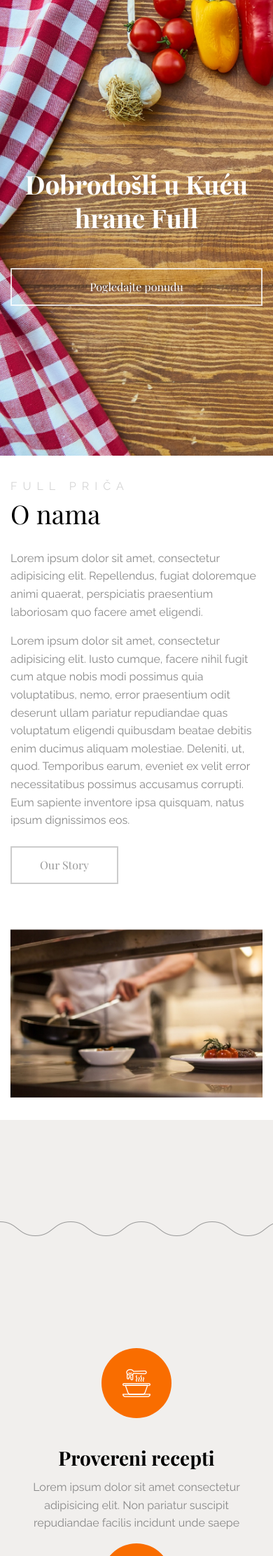
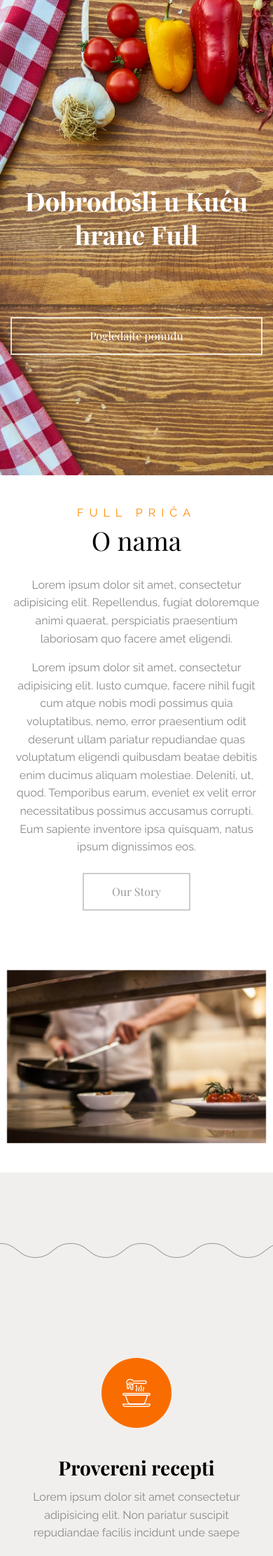
Before and after one commit to cds-dev/kuca-hrane-full, a PHP site: page / in a window 390 px wide; the page is wider, and only the part inside the window is pictured. Shown: the part 107-2330 px from the top of that part at 70% size. Run offline with PHP 8.4, Linux system fonts and the light colour scheme; some libraries are stand-ins or nearby versions; some web fonts are replaced.

Commit message:
edited header

```diff
--- a/css/style.css
+++ b/css/style.css
@@ -126,24 +126,31 @@ h1, h2, h3, h4, h5,
     .ftco-navbar-light.scrolled .navbar-brand {
       color: #000; }
 
-.navbar-brand {
-  color: #030303 !important;
-  font-weight: 900;
+.logo-img {
+  width: 90px;
+  /*margin-top: -3px;*/
+  border: 5px double darkorange;
   background: white;
-  padding: 5px;
-  text-transform: uppercase;
-  letter-spacing: .1em; }
+
+}
 
 .bg-image, .ftco-cover {
   background-size: cover;
   background-repeat: no-repeat; }
 
 .ftco-cover {
-  background-position: 30% 25%; }
+  background-position: 30% 15%; }
 
-  .ftco-heading {
-    margin-top: 90px;
+.ftco-heading {
+  margin-top: 70px;
+}
+
+@media (max-width: 550px){
+  .ftco-cover {
+    background-position: 40% 95%;
   }
+}
+
   .ftco-cover .ftco-heading {
     font-size: 75px;
     line-height: 1.34;
@@ -228,12 +235,12 @@ h1, h2, h3, h4, h5,
 .bg-light {
   background: #f1efed !important; }
 
-.ftco-custom-gutters {
+/*.ftco-custom-gutters {
   margin-left: -10px;
-  margin-right: -10px; }
+  margin-right: -10px; }*/
   .ftco-custom-gutters [class*=col-] {
-    padding-left: 5px;
-    padding-right: 5px;
+    padding-left: 17px;
+    padding-right: 17px;
     margin-bottom: 5px; }
     .ftco-custom-gutters [class*=col-] .ftco-thumbnail {
       display: block;
@@ -399,7 +406,9 @@ textarea.form-control {
 
 .ftco-animate {
   opacity: 0;
-  visibility: hidden; }
+  visibility: hidden;
+  text-align: center !important;
+  padding: 10px; }
 
 .bg-primary {
   background: #F96D00 !important; }
@@ -415,6 +424,10 @@ textarea.form-control {
   color: #d4d4d4;
   font-family: "Raleway", sans-serif;
   font-weight: 300; }
+
+.ftco-sub-title {
+  color: darkorange !important;
+}
 
 .ftco-section .ftco-primary-title {
   margin-top: 0;
@@ -432,11 +445,62 @@ textarea.form-control {
         #section-about .img img {
           max-width: 100%; } }
 
+.services-section {
+  background: url("../images/curve_line.png") repeat-x bottom left;
+}
+
+.dummy-services-section {
+  height: 30px;
+}
+
+.custom-icon {
+  font-size: 70px;
+  color: #fdb44b;
+}
+
+.feature-icon .icon {
+  text-align: center;
+  height: 100px;
+  width: 100px;
+  border-radius: 50%;
+  display: inline-block;
+  position: relative;
+  margin-bottom: 30px;
+  background: #F96D00;
+}
+
+.feature-icon .icon > span {
+  color: #fff;
+  font-size: 40px;
+  position: absolute;
+  top: 50%;
+  left: 50%;
+  -webkit-transform: translate(-50%, -50%);
+  -ms-transform: translate(-50%, -50%);
+  transform: translate(-50%, -50%);
+}
+
+.section {
+  padding: 4.4em 0;
+}
+
 #section-offer {
   padding: 3em 0; }
 
+@media (max-width: 550px) {
+  #section-offer {
+    padding: 1.4em 0;
+  }
+}
+
 .ftco-section {
-  padding: 5.5em 0; }
+  padding: 4em 0; }
+
+@media (max-width: 550px) {
+  .ftco-section {
+    padding: 2.8em 0;
+  }
+}
 
 .ftco-bg-dark {
   background: #3c312e; }
@@ -605,12 +669,19 @@ textarea.form-control {
 .mapouter {
   position:relative;
   text-align:right;
-  height:400px;width:1519px;
+  height: 400px;
+  width: 100%;
 }
 .gmap_canvas {
-  overflow:hidden;
-  background:none!important;
-  height:400px;width:1519px;
+  overflow: hidden;
+  background: none !important;
+  height: 400px;
+  width: 100%;
+}
+
+.i-map {
+  width: 100%;
+  height: 400px;
 }
 
 #reservationModal .close {
@@ -775,55 +846,3 @@ textarea.form-control {
   100% {
     stroke-dasharray: 89, 200;
     stroke-dashoffset: -136px; } }
-
-/*///////////////////////////////////////////////////////////*/
-          /*SA DRUGOG SAJTA*/
-/*///////////////////////////////////////////////////////////*/
-
-/*body {
-  background: #fff;
-  font-family: "Open Sans", cursive;
-  font-size: 16px;
-  line-height: 1.8;
-  font-weight: 300;
-  color: #999999;
-}*/
-
-.services-section {
-  background: url("../images/curve_line.png") repeat-x bottom left;
-}
-
-.dummy-services-section {
-  height: 30px;
-}
-
-.custom-icon {
-  font-size: 70px;
-  color: #fdb44b;
-}
-
-.feature-icon .icon {
-  text-align: center;
-  height: 100px;
-  width: 100px;
-  border-radius: 50%;
-  display: inline-block;
-  position: relative;
-  margin-bottom: 30px;
-  background: #F96D00;
-}
-
-.feature-icon .icon > span {
-  color: #fff;
-  font-size: 40px;
-  position: absolute;
-  top: 50%;
-  left: 50%;
-  -webkit-transform: translate(-50%, -50%);
-  -ms-transform: translate(-50%, -50%);
-  transform: translate(-50%, -50%);
-}
-
-.section {
-  padding: 7em 0;
-}
--- a/index.html
+++ b/index.html
@@ -24,8 +24,10 @@
 
 <body data-spy="scroll" data-target="#ftco-navbar" data-offset="200">
     <nav class="navbar navbar-expand-lg navbar-dark ftco_navbar bg-dark ftco-navbar-light" id="ftco-navbar">
-        <div class="container">
-            <a class="navbar-brand" href="index.html">LOGO</a>
+        <div class="container text-center">
+            <a class="navbar-brand p-0" href="index.html">
+                <img class="img-fluid logo-img" src="images/full-11.png" alt="full logo">
+            </a>
             <button class="navbar-toggler" type="button" data-toggle="collapse" data-target="#ftco-nav" aria-controls="ftco-nav" aria-expanded="false" aria-label="Toggle navigation">
                 <span class="oi oi-menu"></span>
             </button>
@@ -35,7 +37,7 @@
                     <li class="nav-item"><a href="#section-about" class="nav-link text-center">O nama</a></li>
                     <li class="nav-item"><a href="#section-offer" class="nav-link text-center">Akcije i Promocije</a></li>
                     <li class="nav-item"><a href="#section-menu" class="nav-link text-center">Ponuda</a></li>
-                    <li class="nav-item"><a href="#section-gallery" class="nav-link text-center">Galerija</a></li>
+                    <!-- <li class="nav-item"><a href="#section-gallery" class="nav-link text-center">Galerija</a></li> -->
                     <li class="nav-item"><a href="#section-contact" class="nav-link text-center">Kontakt</a></li>
                 </ul>
             </div>
@@ -46,10 +48,11 @@
     <section class="ftco-cover" style="background-image: url(images/bg_31.jpg);" id="section-home">
         <div class="container">
             <div class="row align-items-center justify-content-center text-center ftco-vh-100">
-                <div class="col-md-12">
+                <div class="col-md-12 mt-5">
                     <h1 class="ftco-heading ftco-animate mb-3">Dobrodošli u Kuću hrane Full</h1>
                     <h2 class="h5 ftco-subheading mb-5 ftco-animate"><!-- by  --></h2>
-                    <p><a href="https://free-template.co/" target="_blank" class="btn btn-outline-white btn-lg ftco-animate" data-toggle="modal" data-target="#reservationModal">Pogledajte ponudu</a></p>
+                    <!-- <p><a href="https://free-template.co/" target="_blank" class="btn btn-outline-white btn-lg ftco-animate" data-toggle="modal" data-target="#reservationModal">Pogledajte ponudu</a></p> -->
+                    <p><a id="ponuda-link-header" href="#section-menu" target="_blank" class="btn btn-outline-white btn-lg ftco-animate">Pogledajte ponudu</a></p>
                 </div>
             </div>
         </div>
@@ -68,7 +71,7 @@
                 </div>
                 <div class="col-lg-1"></div>
                 <div class="col-lg-6 ftco-animate img" data-animate-effect="fadeInRight">
-                    <img src="images/o-nama1.jpg" alt="brašnjave ruke">
+                    <img src="images/o-nama1.jpg" alt="kuvar u kuhinji">
                 </div>
             </div>
         </div>
@@ -79,50 +82,50 @@
         <div class="dummy-services-section services-section mt-5"></div>
         <div class="container-fluid">
             <!-- icon-services-area -->
-            <div class="section mt-5">
+            <div class="section mt-4">
                 <!-- <div class="container-fluid"> -->
                 <div class="row">
                     <div class="col-lg-6 col-xl-3" data-aos="fade-up">
                         <div class="media feature-icon d-block text-center">
-                            <div class="icon">
+                            <div class="icon mt-5">
                                 <span class="flaticon-soup"></span>
                             </div>
                             <div class="media-body">
                                 <h3>Provereni recepti</h3>
-                                <p>Lorem ipsum dolor sit amet consectetur adipisicing elit. Non pariatur suscipit repudiandae facilis incidunt unde saepe</p>
+                                <p class="pb-3">Lorem ipsum dolor sit amet consectetur adipisicing elit. Non pariatur suscipit repudiandae facilis incidunt unde saepe</p>
                             </div>
                         </div>
                     </div>
                     <div class="col-lg-6 col-xl-3" data-aos="fade-up" data-aos-delay="100">
                         <div class="media feature-icon d-block text-center">
-                            <div class="icon">
+                            <div class="icon mt-5">
                                 <span class="flaticon-vegetables"></span>
                             </div>
                             <div class="media-body">
                                 <h3>Sveži sastojci</h3>
-                                <p>Lorem ipsum dolor sit amet consectetur adipisicing elit. Non pariatur suscipit repudiandae facilis incidunt unde saepe</p>
+                                <p class="pb-3">Lorem ipsum dolor sit amet consectetur adipisicing elit. Non pariatur suscipit repudiandae facilis incidunt unde saepe</p>
                             </div>
                         </div>
                     </div>
                     <div class="col-lg-6 col-xl-3" data-aos="fade-up" data-aos-delay="300">
                         <div class="media feature-icon d-block text-center">
-                            <div class="icon">
+                            <div class="icon mt-5">
                                 <span class="flaticon-pancake"></span>
                             </div>
                             <div class="media-body">
                                 <h3>Ukusi za svakoga</h3>
-                                <p>Lorem ipsum dolor sit amet consectetur adipisicing elit. Non pariatur suscipit repudiandae facilis incidunt unde saepe</p>
+                                <p class="pb-3">Lorem ipsum dolor sit amet consectetur adipisicing elit. Non pariatur suscipit repudiandae facilis incidunt unde saepe</p>
                             </div>
                         </div>
                     </div>
                     <div class="col-lg-6 col-xl-3" data-aos="fade-up" data-aos-delay="500">
                         <div class="media feature-icon d-block text-center">
-                            <div class="icon">
+                            <div class="icon mt-5">
                                 <span class="flaticon-tray"></span>
                             </div>
                             <div class="media-body">
                                 <h3>Besplatna dostava?</h3>
-                                <p>Lorem ipsum dolor sit amet consectetur adipisicing elit. Non pariatur suscipit repudiandae facilis incidunt unde saepe</p>
+                                <p class="pb-3">Lorem ipsum dolor sit amet consectetur adipisicing elit. Non pariatur suscipit repudiandae facilis incidunt unde saepe</p>
                             </div>
                         </div>
                     </div>
@@ -135,7 +138,7 @@
 
         <div class="container-fluid">
             <div class="row" id="section-offer">
-                <div class="col-md-12 text-center my-5 pt-5 ftco-animate">
+                <div class="col-md-12 text-center my-5 pt-2 ftco-animate">
                     <h4 class="ftco-sub-title">promocije i akcije</h4>
                     <h2 class="display-4">Nesto super &amp; nemam pojma</h2>
                     <div class="row justify-content-center">
@@ -314,7 +317,7 @@
                                         <img class="mr-3" src="images/menu_1.jpg" class="img-fluid" alt="">
                                         <div class="media-body">
                                             <h5 class="mt-0">Goveđi gulaš 350g + Pire 250g</h5>
-                                            <p><!-- Lorem ipsum dolor sit amet, consectetur adipisicing elit. Facere ratione veritatis pariatur atque, mollitia illo. --></p>
+                                            <p>Lorem ipsum dolor sit amet, consectetur adipisicing elit. Facere ratione veritatis pariatur atque, mollitia illo.</p>
                                             <h6 class="text-primary menu-price">450.00</h6>
                                         </div>
                                     </div>
@@ -1100,7 +1103,9 @@
     </section>
     <!-- END section -->
 
-    <section class="ftco-section" id="section-gallery">
+    <!-- <div class="dummy-services-section services-section mt-3 mb-5"></div> -->
+
+    <!-- <section class="ftco-section" id="section-gallery">
         <div class="container">
             <div class="row ftco-custom-gutters">
                 <div class="col-md-12 text-center mb-5 ftco-animate">
@@ -1143,17 +1148,17 @@
                 </div>
             </div>
         </div>
-    </section>
+    </section> -->
     <!-- END section -->
 
     <section class="ftco-section bg-light" id="section-contact">
         <div class="container">
             <div class="row">
-                <div class="col-md-12 text-center mb-5 ftco-animate">
+                <div class="col-md-12 text-center mb-5 mx-4 ftco-animate">
                     <h2 class="display-4">Kontakt</h2>
                     <div class="row justify-content-center">
                         <div class="col-md-7">
-                            <p class="lead">Lorem ipsum dolor sit amet, consectetur adipisicing elit. Sunt, hic ipsa ducimus minus asperiores unde quod aperiam sint totam suscipit!</p>
+                            <p class="lead px-3">Lorem ipsum dolor sit amet, consectetur adipisicing elit. Sunt, hic ipsa ducimus minus asperiores unde quod aperiam sint totam suscipit!</p>
                         </div>
                     </div>
                 </div>
@@ -1180,12 +1185,19 @@
         </div>
     </section>
     <!-- <div id="map"></div> -->
-    <div class="mapouter">
-        <div class="gmap_canvas">
-            <iframe class="p-3" width="1519" height="400" id="gmap_canvas" src="https://maps.google.com/maps?q=deska%C5%A1eva%204&t=&z=17&ie=UTF8&iwloc=&output=embed" frameborder="0" scrolling="no" marginheight="0" marginwidth="0"></iframe>
-            <a href="https://www.crocothemes.net"></a>
+    <div class="container-fluid">
+        <div class="row">
+            <div class="col-12 p-0">
+                <div class="mapouter">
+                    <div class="gmap_canvas">
+                        <iframe class="i-map p-0 p-md-3" id="gmap_canvas" src="https://maps.google.com/maps?q=deska%C5%A1eva%204&t=&z=17&ie=UTF8&iwloc=&output=embed" frameborder="0" scrolling="no" marginheight="0" marginwidth="0"></iframe>
+                        <a href="https://www.crocothemes.net"></a>
+                    </div>
+                </div>
+            </div>
         </div>
     </div>
+
     <!-- END section -->
 
     <footer class="ftco-footer ftco-bg-dark ftco-section">
--- a/js/main.js
+++ b/js/main.js
@@ -141,7 +141,7 @@ $(document).ready(function($) {
 
 	// navigation
 	var OnePageNav = function() {
-		$(".smoothscroll[href^='#'], #ftco-nav ul li a[href^='#']").on('click', function(e) {
+		$(".smoothscroll[href^='#'], #ftco-nav ul li a[href^='#'], #ponuda-link-header").on('click', function(e) {
 		 	e.preventDefault();
 
 		 	var hash = this.hash,
```
